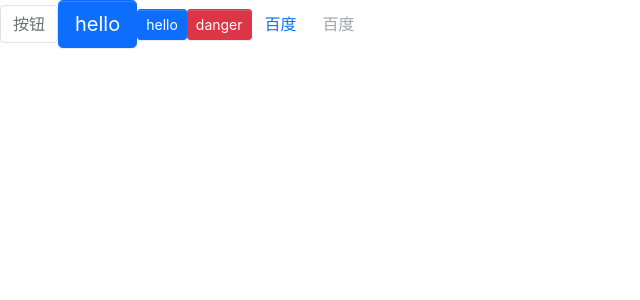
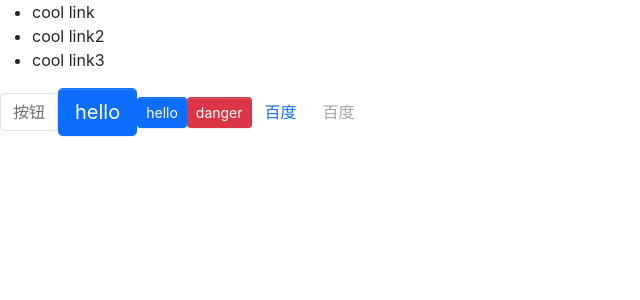
Before and after one commit to MrRabbit1993/react-ts, a React (Create React App) app: page / in a window 1280 px wide. Shown: the top 300 px of the page, without its empty margins (0-640 px from the left). Built offline with nearby package versions, Linux system fonts and the light colour scheme.

Commit message:
feat: menu初始构建

```diff
--- a/src/App.tsx
+++ b/src/App.tsx
@@ -1,8 +1,15 @@
 import React from 'react'
 import Button, { ButtonSize, ButtonType } from './components/Button'
+import Menu from './components/Menu'
+import MenuItem from './components/Menu/menu-item'
 function App() {
   return (
     <div className="App">
+      <Menu defaultIndex={0}>
+        <MenuItem>cool link</MenuItem>
+        <MenuItem>cool link2</MenuItem>
+        <MenuItem>cool link3</MenuItem>
+      </Menu>
       <Button disabled>按钮</Button>
       <Button btnType={ButtonType.Primary} size={ButtonSize.Large}>
         hello
--- /dev/null
+++ b/src/components/Menu/index.tsx
@@ -0,0 +1,20 @@
+import React, { FC } from 'react'
+import classNames from 'classnames'
+
+import { MenuProps } from './type'
+const Menu: FC<MenuProps> = (props) => {
+  const { className, mode, style, children, defaultIndex } = props
+  const classes = classNames('menu', className, {
+    'menu-vertical': mode === 'vertical'
+  })
+  return (
+    <ul className={classes} style={style}>
+      {children}
+    </ul>
+  )
+}
+Menu.defaultProps = {
+  defaultIndex: 0,
+  mode: 'horizontal'
+}
+export default Menu
--- /dev/null
+++ b/src/components/Menu/menu-item.tsx
@@ -0,0 +1,17 @@
+import React, { FC } from 'react'
+import classNames from 'classnames'
+
+import { MenuItemProps } from './type'
+const MenuItem: FC<MenuItemProps> = (props) => {
+  const { className, index, disabled, children, style } = props
+  const classes = classNames('menu-item', className, {
+    'is-disabled': disabled
+  })
+  return (
+    <li className={classes} style={style}>
+      {children}
+    </li>
+  )
+}
+MenuItem.defaultProps = {}
+export default MenuItem
--- /dev/null
+++ b/src/components/Menu/type.ts
@@ -0,0 +1,27 @@
+/**
+ * @desc:Menu接口
+ * @Author: MrRabbit
+ * @Date: 2021-02-06 10:26:39
+ */
+type MenuMode = 'horizontal' | 'vertical'
+
+export interface MenuProps {
+  defaultIndex?: number
+  className?: string
+  mode?: MenuMode
+  style?: React.CSSProperties
+  onSelect?: (selectedIndex: number) => void
+}
+
+/**
+ * @desc:MenuItem接口
+ * @Author: MrRabbit
+ * @Date: 2021-02-06 10:26:39
+ */
+
+export interface MenuItemProps {
+  index?: number
+  disabled?: boolean
+  className?: string
+  style?: React.CSSProperties
+}
```
Also changed, not shown: 1 other file (tests, documents, lock files or other folders).
